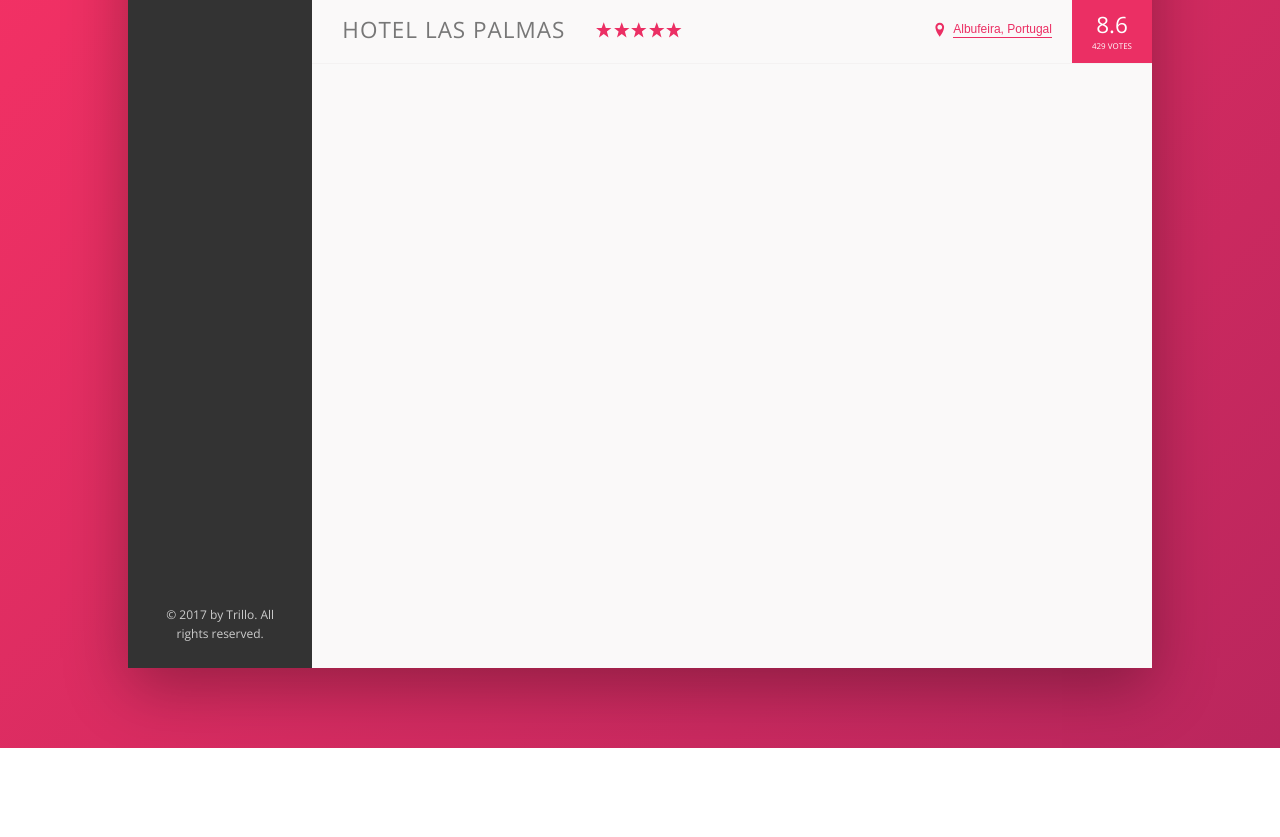
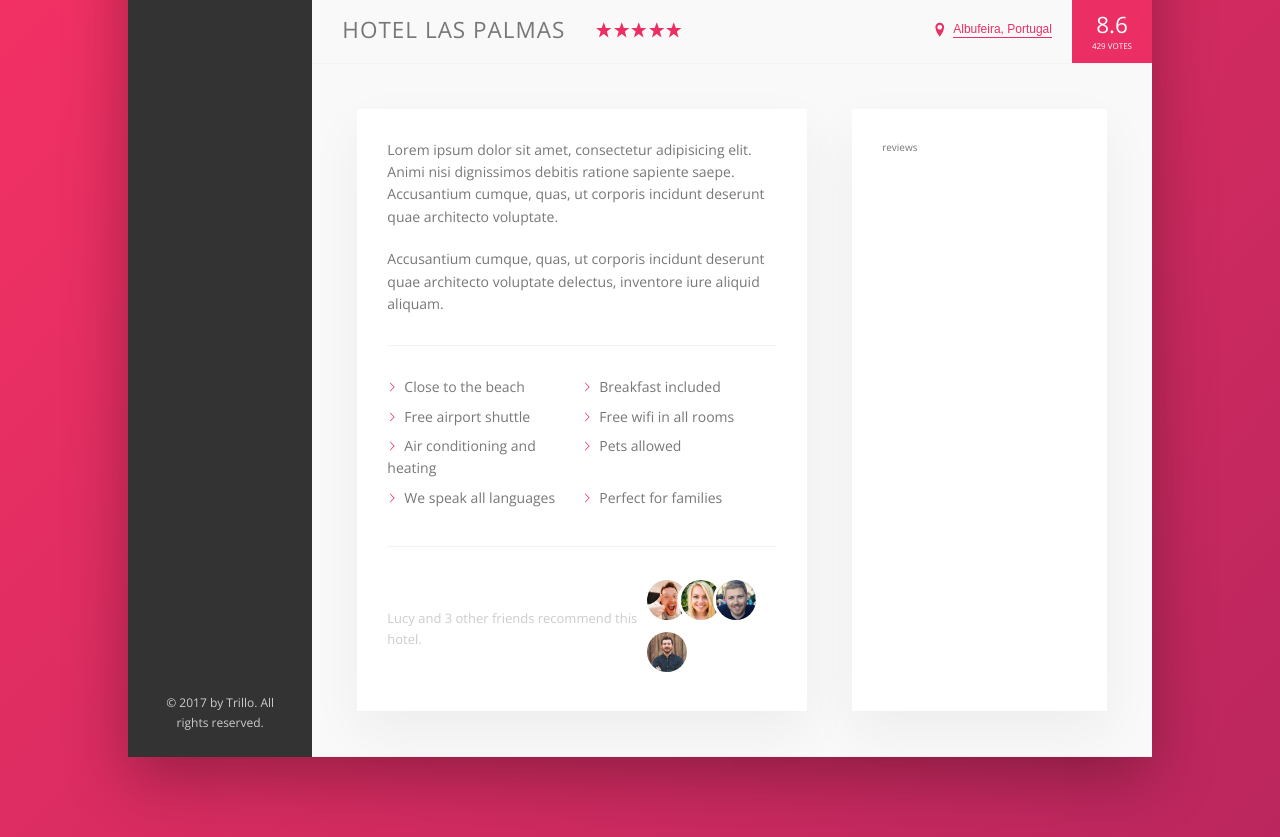
Before and after one commit to ort01/Trillo-SCSS, a website: page index.html in a window 1280 px wide. Shown: the part 482-1319 px from the top of the page. Before the commit the page ends 1230 px from the top, so only its background shows below. Drawn offline with nearby package versions, Linux system fonts and the light colour scheme.

Commit message:
details section

```diff
--- a/index.html
+++ b/index.html
@@ -127,6 +127,43 @@
                             <div class="overview__rating--count">429 votes</div>
                         </div>
                     </div>
+                    <div class="detail">
+                        <div class="description">
+                            <p class="text">
+                                Lorem ipsum dolor sit amet, consectetur adipisicing elit. Animi nisi dignissimos debitis
+                                ratione sapiente saepe. Accusantium cumque, quas, ut corporis incidunt deserunt quae
+                                architecto voluptate.
+                            </p>
+                            <p>
+                                Accusantium cumque, quas, ut corporis incidunt deserunt quae architecto voluptate
+                                delectus, inventore iure aliquid aliquam.
+                            </p>
+                            <ul class="list">
+                                <li class="list__item">Close to the beach</li>
+                                <li class="list__item">Breakfast included</li>
+                                <li class="list__item">Free airport shuttle</li>
+                                <li class="list__item">Free wifi in all rooms</li>
+                                <li class="list__item">Air conditioning and heating</li>
+                                <li class="list__item">Pets allowed</li>
+                                <li class="list__item">We speak all languages</li>
+                                <li class="list__item">Perfect for families</li>
+                            </ul>
+                            <div class="recommend">
+                                <p class="recommend__count">
+                                    Lucy and 3 other friends recommend this hotel.
+                                </p>
+                                <div class="recommend__friends">
+                                    <img src="img/user-1.jpg" alt="friend 1" class="recommend__photo">
+                                    <img src="img/user-6.jpg" alt="friend 6" class="recommend__photo">
+                                    <img src="img/user-3.jpg" alt="friend 3" class="recommend__photo">
+                                    <img src="img/user-4.jpg" alt="friend 4" class="recommend__photo">
+                                </div>
+                            </div>
+                        </div>
+                        <div class="user-reviews">
+                            reviews
+                        </div>
+                    </div>
                 </main>
             </div>
         </div>
--- a/sass/_base.scss
+++ b/sass/_base.scss
@@ -17,7 +17,9 @@
 
     --color-white: #fff;
 
-    --shadow-dark: 0 2rem 6rem rgba(0,0,0,.3)
+    --shadow-dark: 0 2rem 6rem rgba(0,0,0,.3);
+    --shadow-light: 0 2rem 5rem rgba(0,0,0,.05);
+    --line: 1px solid var(--color-grey-light-2);
 }
 
 * {
--- a/sass/_components.scss
+++ b/sass/_components.scss
@@ -205,7 +205,7 @@
 .overview {
     display: flex;
     align-items: center;
-    border-bottom: 1px solid var(--color-grey-light-2);
+    border-bottom: var(--line);
 
     &__heading {
         font-size: 2.25rem;
@@ -283,3 +283,72 @@
 
     }
 }
+
+
+//////////// DETAIL ////////////////
+
+.text:not(:last-child) {
+    margin-bottom: 2rem;
+}
+
+
+.list {
+    list-style: none;
+    margin: 3rem 0;
+    padding: 3rem 0;
+    border-top: var(--line);
+    border-bottom: var(--line);
+    display: flex;
+    flex-wrap: wrap;
+
+    &__item{
+        flex: 0 0 50%;
+        margin-bottom: .7rem;
+    }
+
+    &__item::before {
+        content: "";
+        display: inline-block;
+        height: 1rem;
+        width: 1rem;
+        margin-right: .7rem;
+
+        // OLDER BROWSERS
+        // background-image: url(../img/chevron-thin-right.svg);
+        // background-size: cover;
+
+        // NEWER BROWSERS
+        background-color: var(--color-primary);
+        -webkit-mask-image: url(../img/chevron-thin-right.svg);
+        -webkit-mask-size: cover;
+        mask-image: url(../img/chevron-thin-right.svg);
+        mask-size: cover;
+    }
+}
+
+.recommend {
+    font-size: 1.3rem;
+    color: var(--color-grey-light-4);
+    display: flex;
+    align-items: center;
+
+    &__count {
+        margin-right: auto;
+    }
+
+    &__friends {
+
+    }
+
+    &__photo {
+        box-sizing: content-box;
+        height: 4rem;
+        width: 4rem;
+        border-radius: 50%;
+        border: 3px solid var(--color-white);
+
+        &:not(:last-child){
+            margin-right: -1.5rem;
+        }
+    }
+}
--- a/sass/_layout.scss
+++ b/sass/_layout.scss
@@ -10,7 +10,7 @@
     height: 7rem;
     font-size: 1.4rem;
     background: var(--color-white);
-    border-bottom: 1px solid var(--color-grey-light-2);
+    border-bottom: var(--line);
     display: flex;
     justify-content: space-between;
     align-items: center;
@@ -34,4 +34,27 @@
 .hotel-view {
     flex: 1;
     //the element should grow as much as it can (1), occupy all the space
+
+    & .detail {
+        display: flex;
+        padding: 4.5rem;
+        background-color: var(--color-grey-light-1);
+        border-bottom: var(--line);
+    }
+
+    & .description {
+        background-color: var(--color-white);
+        box-shadow: var(--shadow-light);
+        padding: 3rem;
+        flex: 0 0 60%;
+        margin-right: 4.5rem;
+        font-size: 1.4rem;
+    }
+
+    & .user-reviews{
+        background-color: var(--color-white);
+        flex: 1;
+        box-shadow: var(--shadow-light);
+        padding: 3rem;
+    }
 }
```
Also changed, not shown: css/style.css, 1 other file.
